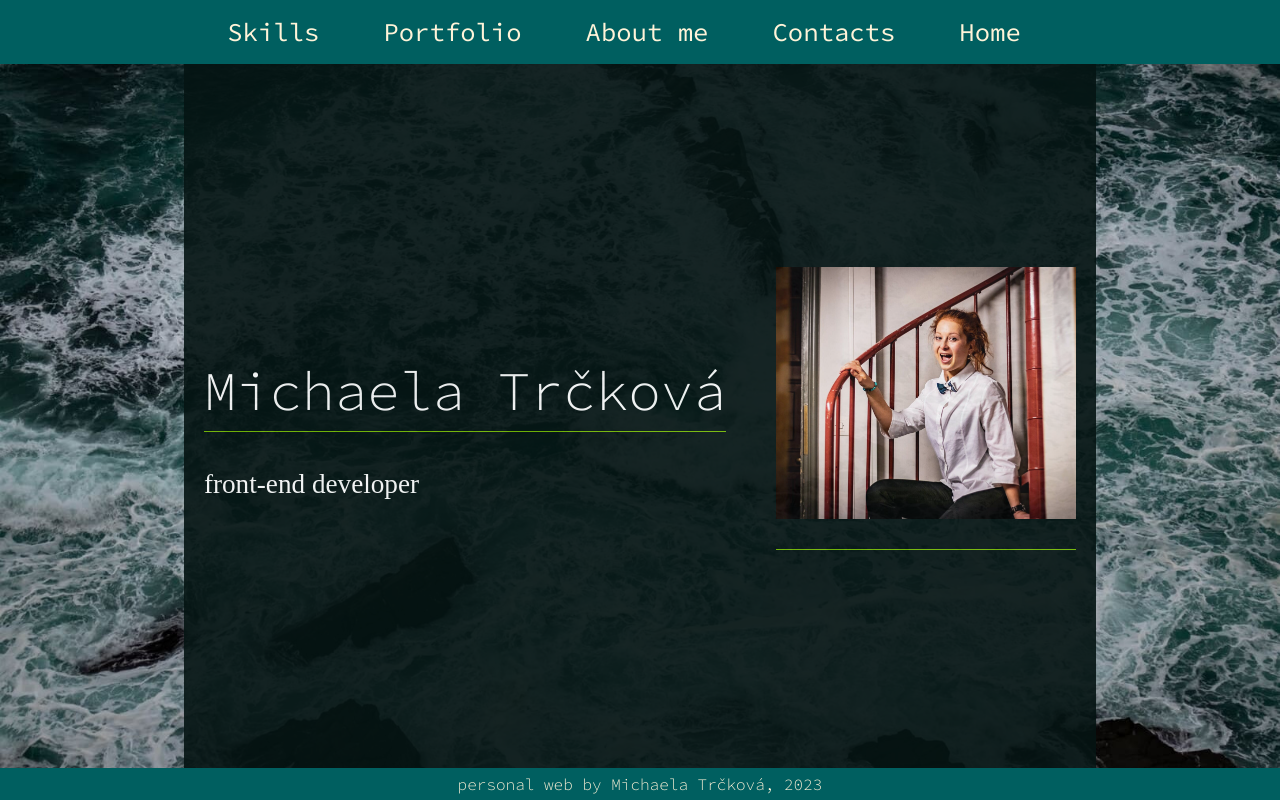
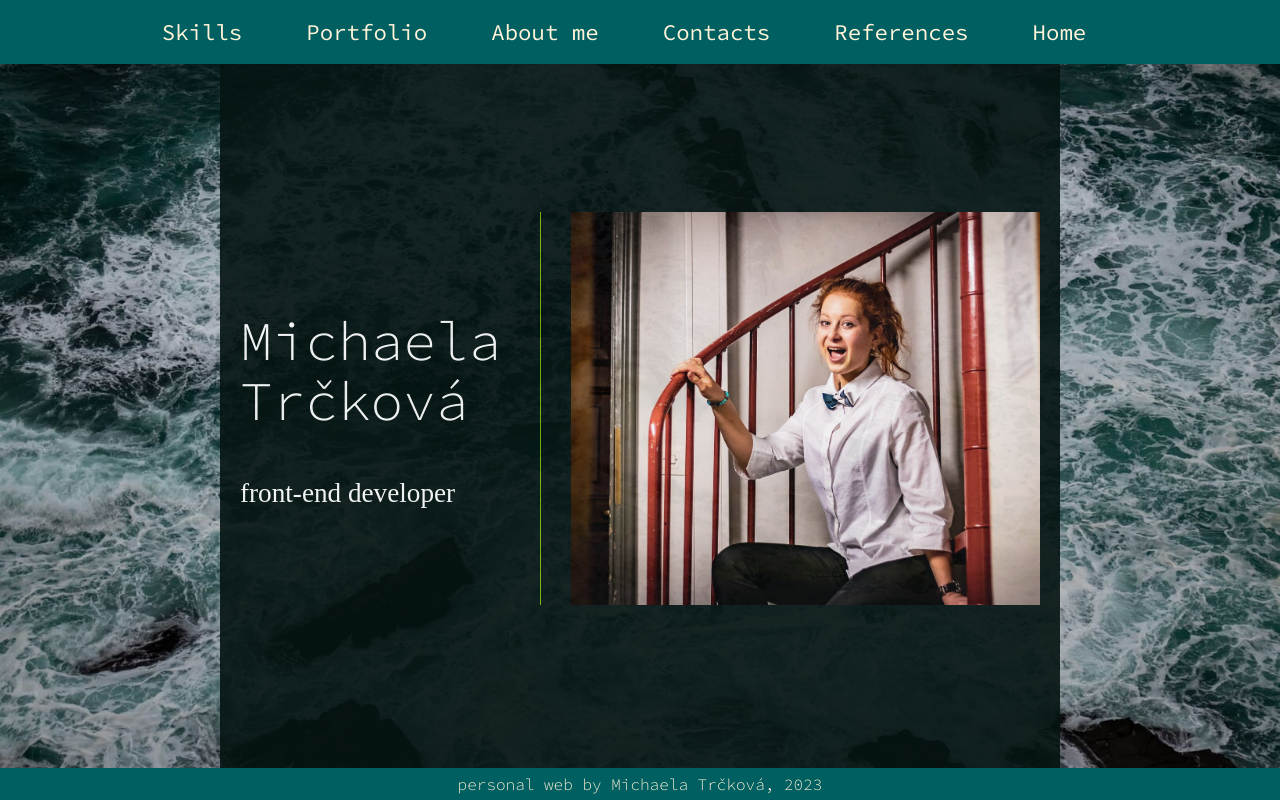
Before and after one commit to michaelamitr/personal-web-michaela-trckova, a React app: page /home in a window 1280 px wide. Built offline with nearby package versions, Linux system fonts and the light colour scheme; a web font is replaced by a local one.

Commit message:
references component edit, nav edit ref & height for mob

```diff
--- a/src/components/Header/header.css
+++ b/src/components/Header/header.css
@@ -9,7 +9,7 @@ header {
   font-family: 'Source Code Pro', monospace;
   font-weight: 400;
   justify-content: flex-end;
-  font-size: 1.6rem;
+  font-size: 1.4rem;
   z-index: 1;
 }
 
@@ -25,6 +25,7 @@ header {
   background-image: url('./icons/IMG_3240.jpg');
   background-size: cover;
   background-position: center;
+  height: 100vh;
 }
 
 .navmob ul {
@@ -71,7 +72,7 @@ header {
 
 
 
-@media (min-width: 850px) {
+@media (min-width: 1100px) {
 
   .navmob {
     display: none;
--- a/src/components/Header/header.jsx
+++ b/src/components/Header/header.jsx
@@ -41,6 +41,11 @@ export const Header = () => {
             </NavLink>
           </li>
           <li>
+            <NavLink to="/references" onClick={toggleMenu}>
+              References
+            </NavLink>
+          </li>
+          <li>
             <NavLink to="/" onClick={toggleMenu}>
               Home
             </NavLink>
@@ -62,6 +67,9 @@ export const Header = () => {
             <NavLink to="/contacts">Contacts</NavLink>
           </li>
           <li>
+            <NavLink to="/references">References</NavLink>
+          </li>
+          <li>
             <NavLink to="/">Home</NavLink>
           </li>
         </ul>
--- a/src/index.jsx
+++ b/src/index.jsx
@@ -14,6 +14,7 @@ import { Skills } from './pages/Skills/skills';
 import { Portfolio } from './pages/Portfolio/portfolio';
 import { AboutMe } from './pages/Aboutme/aboutme';
 import { Contacts } from './pages/Contacts/contacts';
+import { References } from './pages/References/references';
 
 const App = () => {
   const location = useLocation();
@@ -51,6 +52,10 @@ const router = createBrowserRouter([
         path: 'contacts',
         element: <Contacts />,
       },
+      {
+        path: 'references',
+        element: <References />,
+      },
     ],
   },
 ]);
--- a/src/pages/Home/home.css
+++ b/src/pages/Home/home.css
@@ -26,7 +26,7 @@
   display: flex;
   flex-direction: column;
   gap: 40px;
-  margin-top: 40px;
+  margin-top: 20px;
 }
 
 .home__headline {
@@ -52,15 +52,37 @@
 }
 
 
-@media (min-width: 500px) {
+@media (min-width: 730px) {
 
   .home__container {
     flex-direction: row;
     justify-content: center;
+    gap: 0;
   }
 
   .michaela__image {
-    width: 300px;
+    width: 350px;
+    border-left: 1px solid #77BC01;
+    border-bottom: 0;
+    padding-left: 30px;
+    padding-bottom: 0;
+  }
+
+  .home__headline {
+    border: unset;
+  }
+
+  .description__container {
+    max-width: 300px;
+    margin-top: 0;
   }
 
 }
+
+@media (min-width: 1000px) {
+
+  .michaela__image {
+    width: 500px;
+  }
+
+}
--- /dev/null
+++ b/src/pages/References/references.jsx
@@ -0,0 +1,10 @@
+import React from 'react';
+import './references.css';
+
+export const References = () => {
+  return (
+    <section id="references">
+      <div className="references__container"></div>
+    </section>
+  );
+};
```
Also changed, not shown: src/pages/References/references.css (added).
